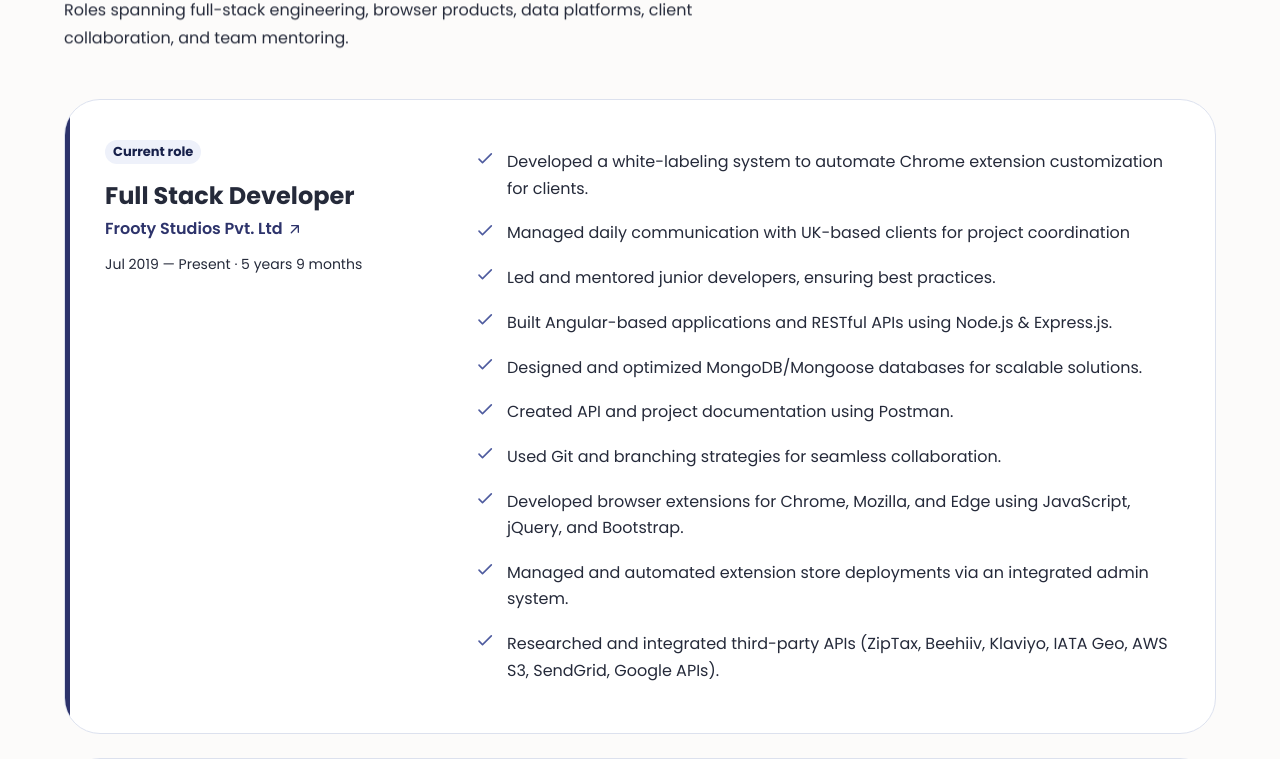
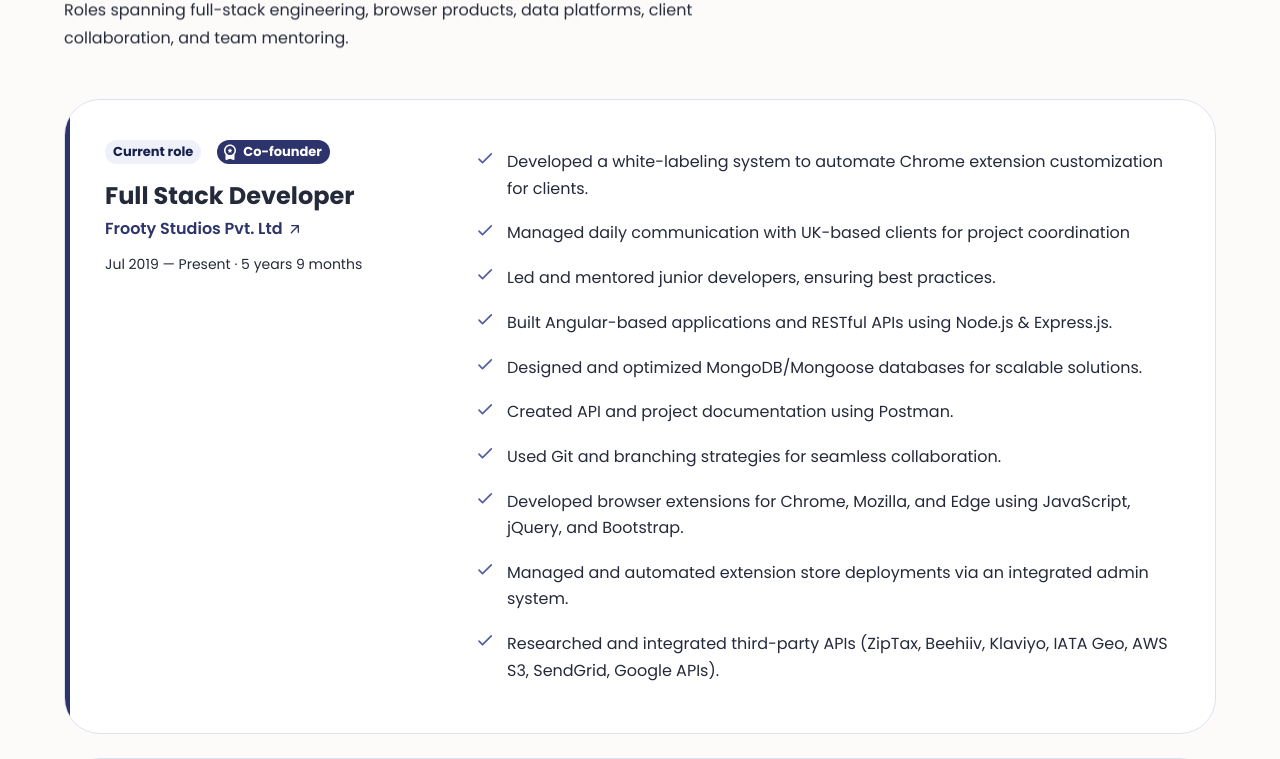
Before and after one commit to Mohit7th/resume, a React (Vite) app: page / in a window 1280 px wide. Shown: the part 1876-2635 px from the top of the page. Built offline with nearby package versions, Linux system fonts and the light colour scheme.

Commit message:
preminum badge for co-founder

```diff
--- a/src/components/admin/editors/WorkHistoryEditor.tsx
+++ b/src/components/admin/editors/WorkHistoryEditor.tsx
@@ -105,7 +105,7 @@ export default function WorkHistoryEditor({
                                             }
                                         />
                                     </Grid>
-                                    <Grid size={12}>
+                                    <Grid size={{ xs: 12, sm: 8 }}>
                                         <TextField
                                             label="Company website"
                                             value={role.website}
@@ -116,6 +116,22 @@ export default function WorkHistoryEditor({
                                                     d.workHistory[
                                                         index
                                                     ].website = e.target.value;
+                                                })
+                                            }
+                                        />
+                                    </Grid>
+                                    <Grid size={{ xs: 12, sm: 4 }}>
+                                        <TextField
+                                            label="Badge (optional)"
+                                            placeholder="e.g. Co-founder"
+                                            value={role.badge ?? ""}
+                                            fullWidth
+                                            size="small"
+                                            onChange={(e) =>
+                                                update((d) => {
+                                                    d.workHistory[index].badge =
+                                                        e.target.value ||
+                                                        undefined;
                                                 })
                                             }
                                         />
--- a/src/components/data.tsx
+++ b/src/components/data.tsx
@@ -511,6 +511,7 @@ export const resumeData: ResumeData = {
             startDate: "2019-07-01",
             endDate: null,
             website: "https://www.frootystudios.com",
+            badge: "Co-founder",
             responsibilities: [
                 "Developed a white-labeling system to automate Chrome extension customization for clients.",
                 "Managed daily communication with UK-based clients for project coordination",
--- a/src/components/home/WorkHistory.tsx
+++ b/src/components/home/WorkHistory.tsx
@@ -12,6 +12,7 @@ import {
 import Grid from "@mui/material/Grid";
 import ArrowOutwardRoundedIcon from "@mui/icons-material/ArrowOutwardRounded";
 import CheckRoundedIcon from "@mui/icons-material/CheckRounded";
+import WorkspacePremiumRoundedIcon from "@mui/icons-material/WorkspacePremiumRounded";
 import { useUserData } from "../../context/UserContext";
 import { calculateYearsAndMonths } from "../../utils/dateUtils";
 import Reveal from "../ui/Reveal";
@@ -74,16 +75,40 @@ export default function WorkHistory() {
                     >
                         <Grid container spacing={{ xs: 3, md: 5 }}>
                             <Grid size={{ xs: 12, md: 4 }}>
+                                <Stack
+                                    direction="row"
+                                    spacing={1}
+                                    sx={{ flexWrap: "wrap", gap: 1, mb: 2 }}
+                                >
                                     <Chip
-                                    label={index === 0 ? "Current role" : duration}
+                                        label={
+                                            index === 0
+                                                ? "Current role"
+                                                : duration
+                                        }
                                         size="small"
                                         sx={{
                                             bgcolor: "secondary.light",
                                             color: "primary.dark",
                                             fontWeight: 700,
-                                        mb: 2,
                                         }}
                                     />
+                                    {work.badge && (
+                                        <Chip
+                                            icon={<WorkspacePremiumRoundedIcon />}
+                                            label={work.badge}
+                                            size="small"
+                                            sx={{
+                                                bgcolor: "primary.main",
+                                                color: "#fff",
+                                                fontWeight: 700,
+                                                "& .MuiChip-icon": {
+                                                    color: "#fff",
+                                                },
+                                            }}
+                                        />
+                                    )}
+                                </Stack>
                                 <Typography
                                     component="h3"
                                     variant="h5"
--- a/src/types/workHistory.ts
+++ b/src/types/workHistory.ts
@@ -8,4 +8,6 @@ export type WorkHistory = {
     responsibilities: string[];
     _id: string;
     image: string;
+    /** Optional highlight, e.g. "Co-founder", shown as a small chip. */
+    badge?: string;
 };
```
Lines whose indentation alone changed are shown as unchanged.
